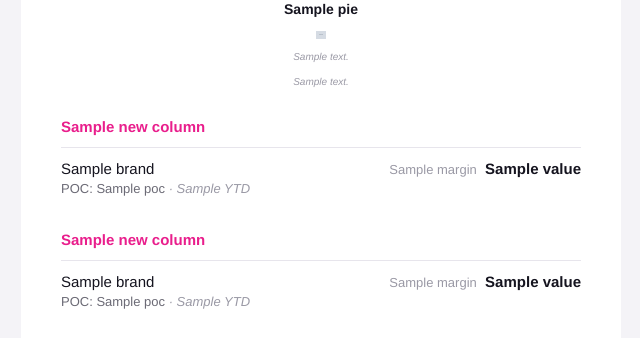
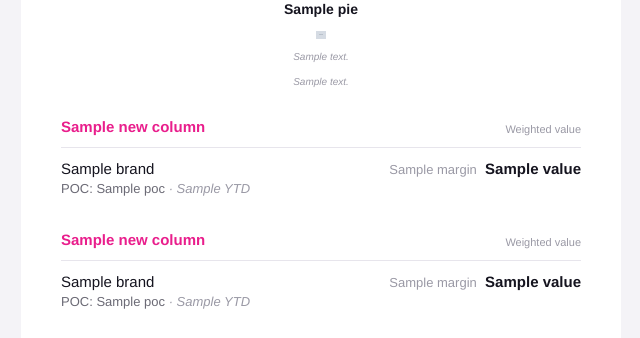
Before and after one commit to valerisem/reports_john, a Python web app: template templates/email.html.j2 in a window 1280 px wide. Shown: the part 1078-1416 px from the top of the page, without its empty margins (319-959 px from the left). Run offline with Jinja, Linux system fonts and the light colour scheme; the template is opened without the code that fills it: most values are stand-ins (such as "Sample title", 1, 10 or a date in 2020); grey boxes marked "Sample" are stand-in pictures.

Commit message:
Say plainly that the new business pipeline is weighted
The chart, the summary line and the "New this week" list all show
weighted value, but nothing in that section said so.

Co-Authored-By: Claude Opus 5.5 <noreply@anthropic.com>
Claude-Session: https://claude.ai/code/session_01Y7FrAZ18h2AFWEH2CWqbPG

```diff
--- a/app/email_html.py
+++ b/app/email_html.py
@@ -386,7 +386,8 @@ def _progress_section(data: ReportData, new_column: dict,
         if point is not None:
             values.append((label, point.new.weighted_gbp(rates)))
     weighted = progress.now.new.weighted_gbp(rates)
-    summary = f"Open new business deals are worth {compact_gbp(weighted)}"
+    summary = (f"Open new business deals are worth {compact_gbp(weighted)} "
+               "weighted by stage probability")
     changes = []
     if progress.last_week is not None:
         changes.append(_versus(weighted, progress.last_week.new.weighted_gbp(rates),
--- a/templates/email.html.j2
+++ b/templates/email.html.j2
@@ -129,13 +129,13 @@ table,td,div,p,span,a{-webkit-text-size-adjust:100%;-ms-text-size-adjust:100%;te
 {%- endif %}
 {%- if s.new_column %}
 <tr><td class="pad" style="padding:28px 40px 0;"><table role="presentation" width="100%" cellpadding="0" cellspacing="0" border="0">
-<tr><td colspan="2" style="padding:0 0 10px;{{ cell_label() }}font-size:15px;line-height:20px;font-weight:700;color:#e91e8c;">{{ s.new_column.heading }}</td></tr>
+<tr><td style="padding:0 0 10px;{{ cell_label() }}font-size:15px;line-height:20px;font-weight:700;color:#e91e8c;">{{ s.new_column.heading }}</td><td align="right" valign="bottom" style="padding:0 0 10px;{{ cell_label() }}font-size:11px;line-height:15px;color:#9a99a5;text-align:right;white-space:nowrap;">Weighted value</td></tr>
 {%- if not s.new_column.brands and s.new_column.empty_note %}
 <tr><td colspan="2" style="border-top:1px solid #e7e5ec;padding:14px 0;{{ cell_label() }}font-size:14px;line-height:20px;color:#6b6a75;">{{ s.new_column.empty_note }}</td></tr>
 {%- endif %}
 {%- for brand in s.new_column.brands %}{{ brand_row(brand) }}{% endfor %}
 {%- if s.new_column.extra_brands %}
-<tr><td colspan="2" style="padding:22px 0 10px;{{ cell_label() }}font-size:15px;line-height:20px;font-weight:700;color:#e91e8c;">{{ s.new_column.extra_heading }}</td></tr>
+<tr><td style="padding:22px 0 10px;{{ cell_label() }}font-size:15px;line-height:20px;font-weight:700;color:#e91e8c;">{{ s.new_column.extra_heading }}</td><td align="right" valign="bottom" style="padding:22px 0 10px;{{ cell_label() }}font-size:11px;line-height:15px;color:#9a99a5;text-align:right;white-space:nowrap;">Weighted value</td></tr>
 {%- for brand in s.new_column.extra_brands %}{{ brand_row(brand) }}{% endfor %}
 {%- endif %}
 </table></td></tr>
```
Also changed, not shown: tests/test_progress.py (+1 -1 lines).
